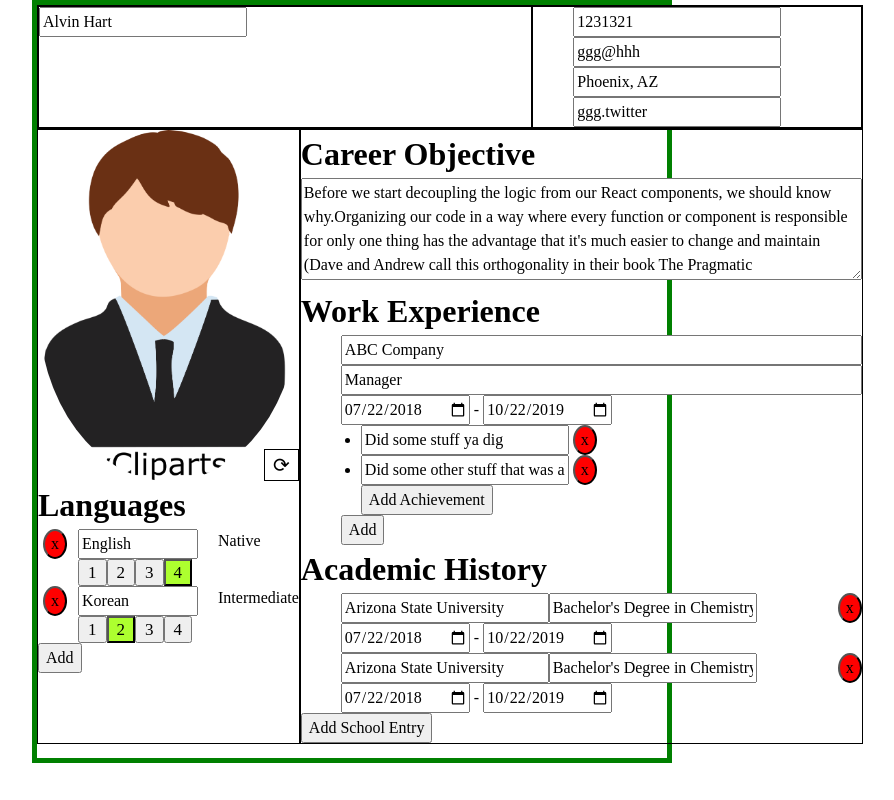
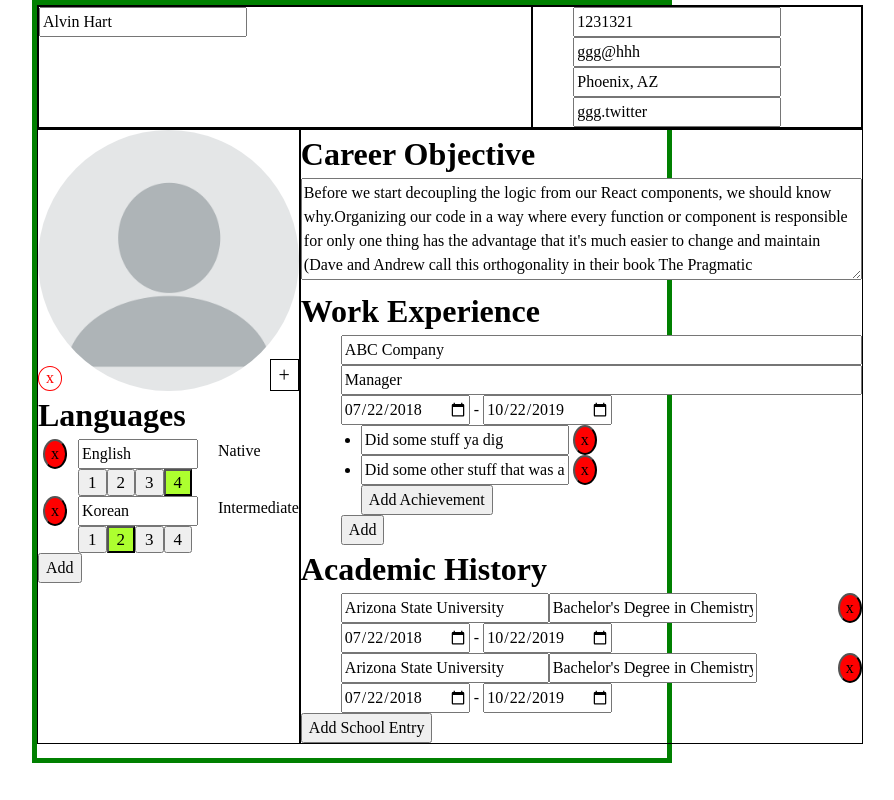
Before and after one commit to greenzombie123/cv-application, a React (Vite) app: page / in a window 1280 px wide. Shown: the whole page, without its empty margins (288-1182 px from the left). Built offline with nearby package versions, Linux system fonts and the light colour scheme.

Commit message:
Implement deleteButton functionality

```diff
--- a/src/components/SideInfoSection/ProfilePicture/ProfilePicture.css
+++ b/src/components/SideInfoSection/ProfilePicture/ProfilePicture.css
@@ -2,6 +2,20 @@
   position: relative;
   width: 100%;
 }
+
+.profilePicture_deleteButton {
+    position: absolute;
+    bottom: 0;
+    left: 0;
+    padding: 0px 7px;
+    border-radius: 98%;
+    line-height: 1.4;
+    border: 1px red solid;
+    background-color: transparent;
+    color: red;
+    cursor: pointer;
+}
+
 .profilePicture_img {
   width: 100%;
   height: 100%;
--- a/src/components/SideInfoSection/ProfilePicture/ProfilePicture.jsx
+++ b/src/components/SideInfoSection/ProfilePicture/ProfilePicture.jsx
@@ -1,12 +1,12 @@
-// import profilePic from "../../../assets/profilePictureImg.png";
 import "./ProfilePicture.css";
 import { useProfilePicture } from "../../hooks/useProfilePicture";
+import blankPic from '../../../assets/blank.webp'
 
 function ProfilePicture() {
-  const { profilePicture, addPicture } = useProfilePicture();
+  const { profilePicture, addPicture, deletePicture} = useProfilePicture();
   return (
     <div className="profilePicture">
-      <img className="profilePicture_img" src={profilePicture} alt="" />
+      <img className="profilePicture_img" src={profilePicture || blankPic} alt="" />
       <div className="profilePicture_button">
         <label htmlFor="picture">{profilePicture ? "⟳" : "+"}</label>
         <input
@@ -16,6 +16,8 @@ function ProfilePicture() {
           onChange={addPicture}
         />
       </div>
+
+      <button className="profilePicture_deleteButton" onClick={deletePicture}>x</button>
     </div>
   );
 }
--- a/src/components/hooks/useProfilePicture.js
+++ b/src/components/hooks/useProfilePicture.js
@@ -2,14 +2,19 @@ import { useState } from "react";
 import profilePic from "../../assets/profilePictureImg.png"
 
 export const useProfilePicture = ()=> {
-    const [profilePicture, setProfilePicture] = useState(profilePic)
+    const [profilePicture, setProfilePicture] = useState("")
 
     function addPicture(e){
+        // console.log(e.target.files);
         const pic = window.URL.createObjectURL(e.target.files[0])
         setProfilePicture(pic)
     }
 
+    function deletePicture(){
+        setProfilePicture("")
+    }
+
     return {
-        profilePicture, addPicture
+        profilePicture, addPicture, deletePicture
     }
 }
```
Also changed, not shown: src/assets/blank.webp (added).
